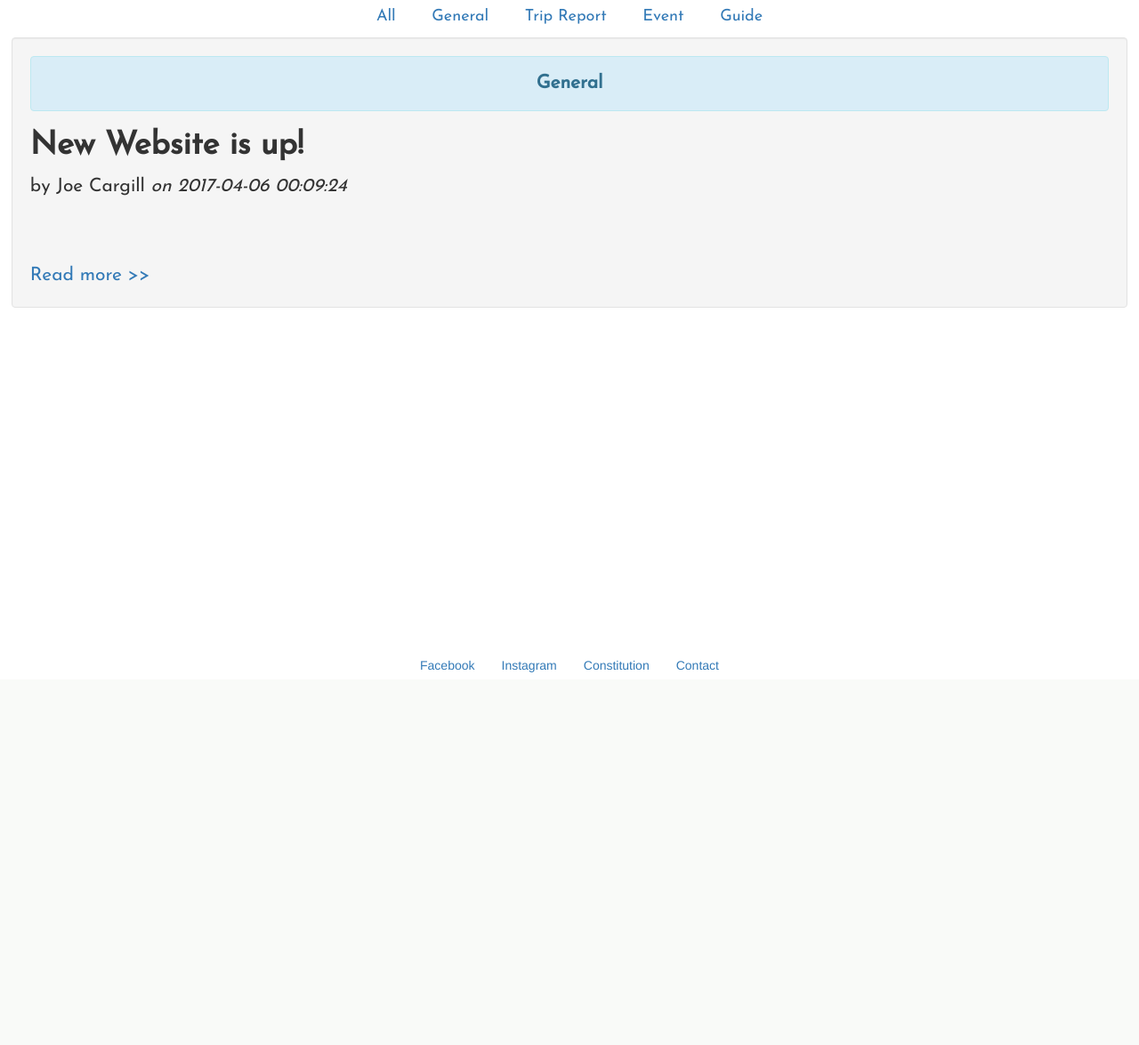
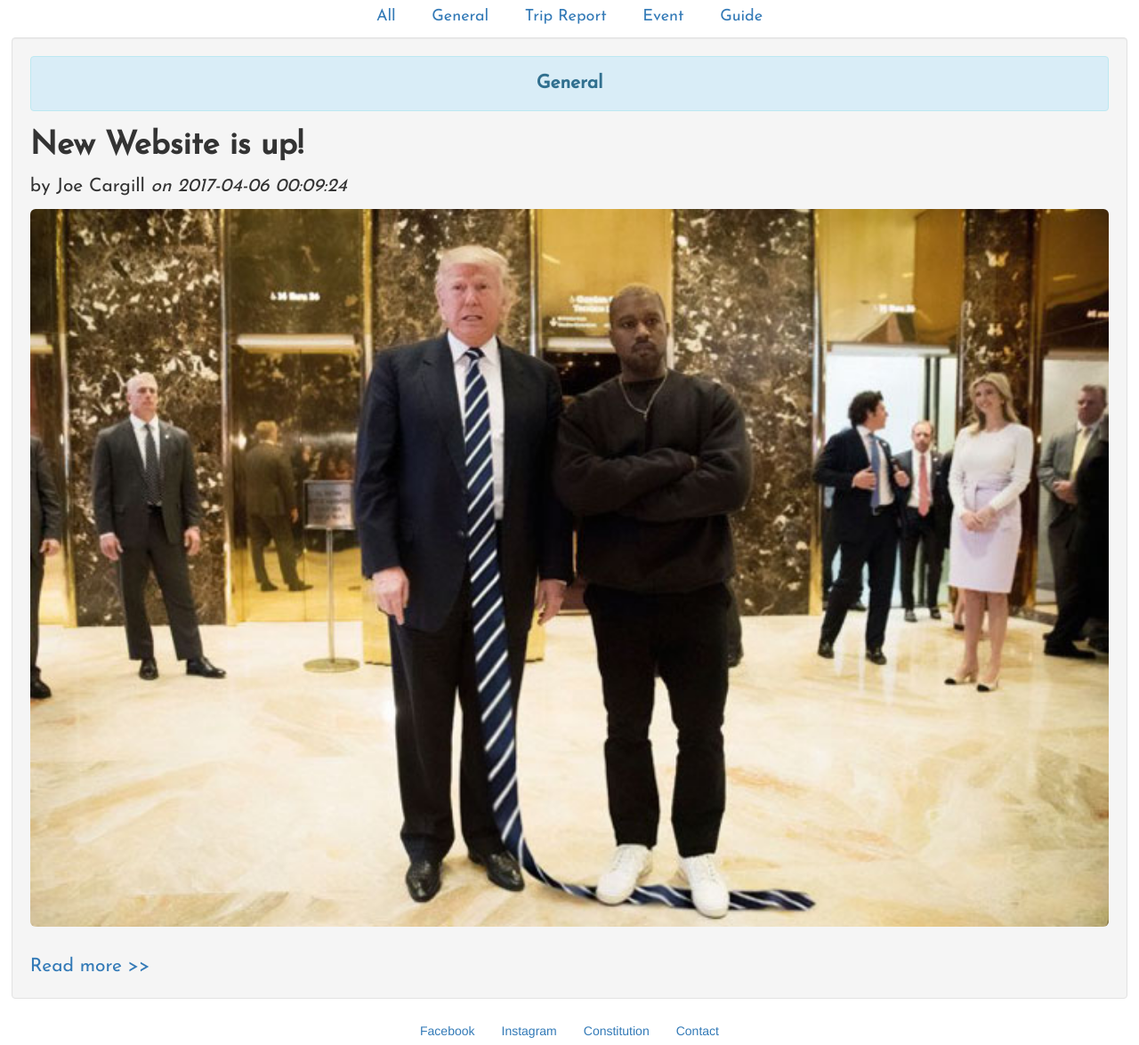
Before and after one commit to qubmc/website, a Flask app: page /blog/GENERAL in a window 1280 px wide. Shown: the part 919-2094 px from the top of the page at 89% size. Before the commit the page ends 1675 px from the top, so only its background shows below. Run offline with Flask 2, Linux system fonts and the light colour scheme; data comes from the database, SQL or seed files in the repository; some libraries are stand-ins or nearby versions.

Commit message:
Missing image in blog page

```diff
--- a/app/templates/blog.html
+++ b/app/templates/blog.html
@@ -41,7 +41,9 @@
                 {% endif %}
                 <p><h1 class="blog-title"><b>{{ post['title'] }}</b></h1>
                 <p> by {{ post['user'] }} <i style="font-size: 1em"> on {{ post['datetime'] }}</i></p>
-
+                {% if post['image_url'] != '' and post['image_url'] is not none %}
+                <img class="img-rounded" src="{{ url_for('static', filename=post['image_url']) }}" style="width: 100%" />
+                {% endif %}
                 <br/><br/>
                 <a href="{{ url_for('blog_post', id=post['id']) }}#top">Read more >></a>
             </div>
```
